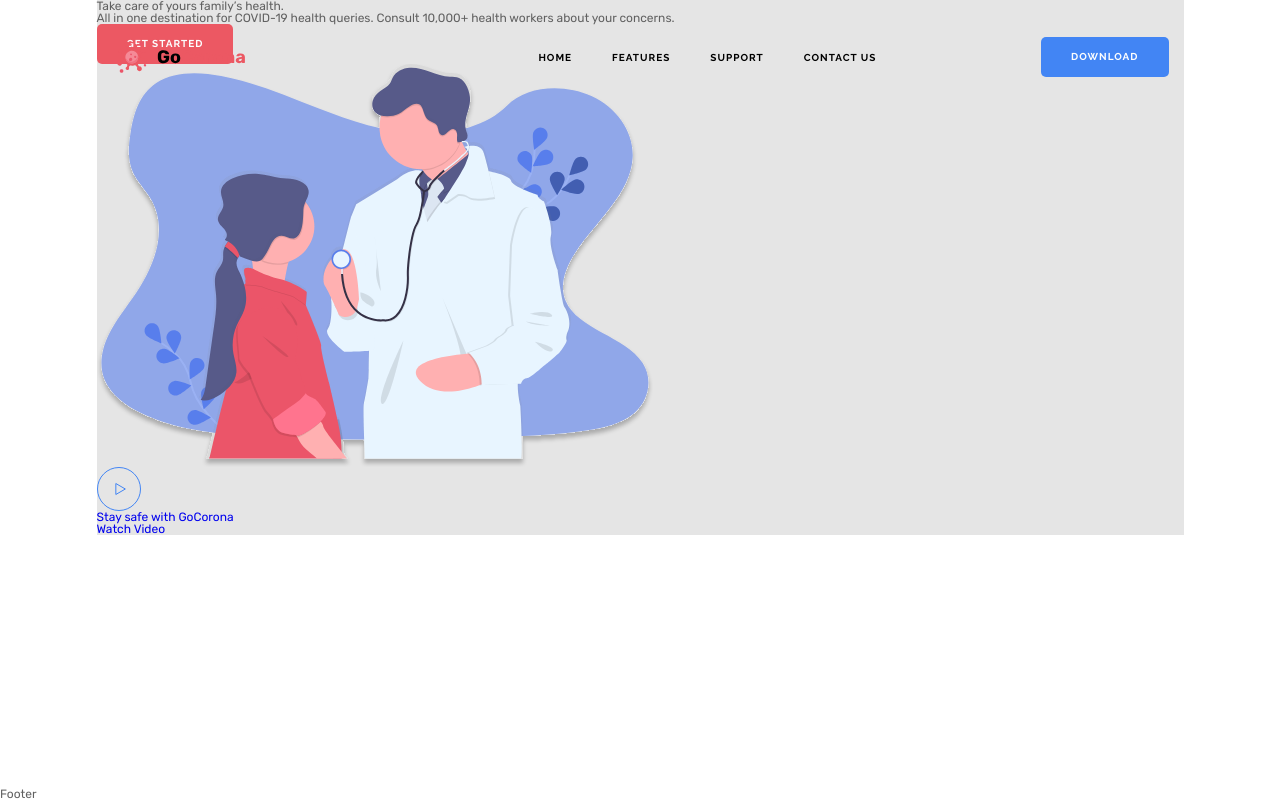
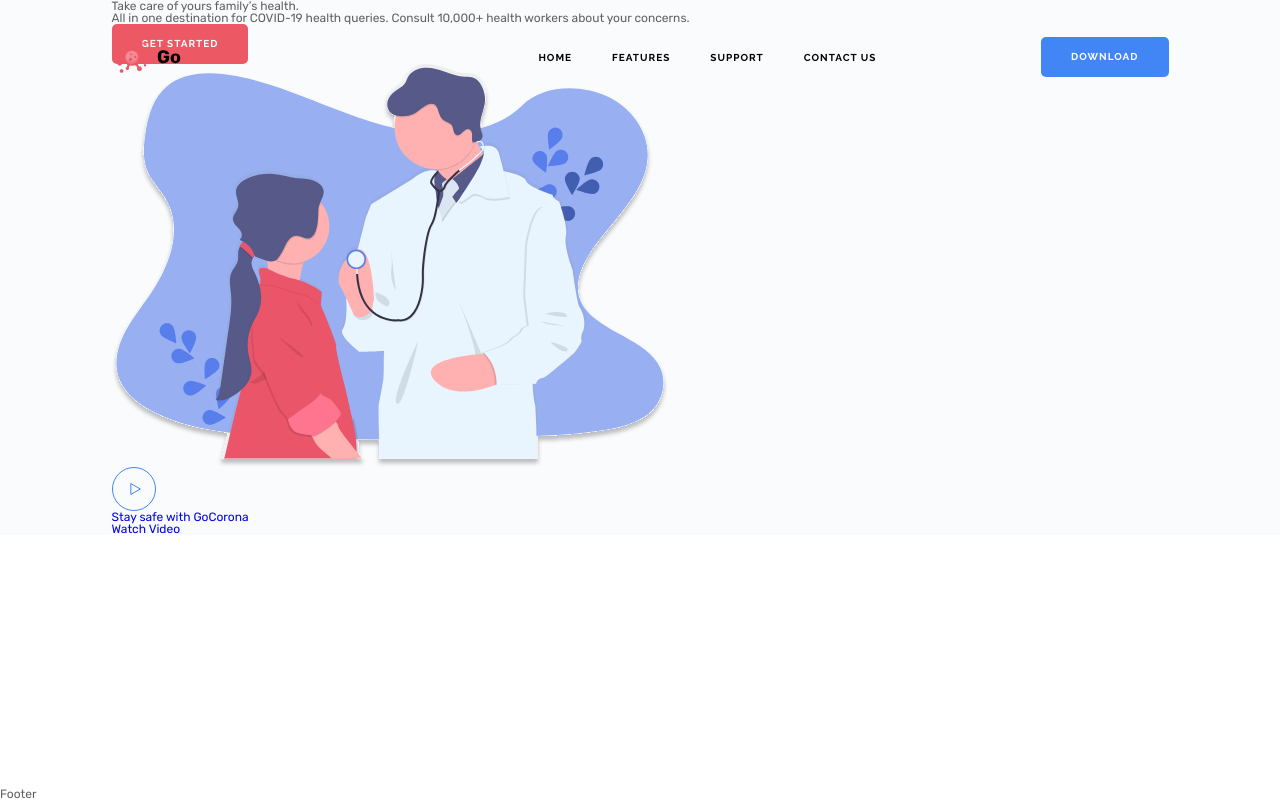
Before and after one commit to korvet88/Gocorona_web_sait, a plain HTML site: page source/index.html in a window 1280 px wide. Drawn offline with Linux system fonts and the light colour scheme.

Commit message:
fixed rdiscss
Фикс расхождений.

```diff
--- a/source/css/style.css
+++ b/source/css/style.css
@@ -274,11 +274,12 @@ body {
 
 /*=========================================================================*/
 
+.get_started {
+    background-color: #FAFBFD;
+}
 .get-started__container {
-    background-color: #E5E5E5;
-    padding: 0 0 0 0;
 }
-.get-started_content {
+.get-started__content {
 }
 .block-text {
 }
@@ -292,6 +293,8 @@ body {
 }
 .button {
 }
+.get-started__image {
+}
 .get-started__video {
 }
 .video-get-started {
@@ -304,5 +307,3 @@ body {
 }
 .video-get-started__text {
 }
-.get-started_image {
-}
--- a/source/index.html
+++ b/source/index.html
@@ -42,8 +42,9 @@
             </div>
         </header>
         <main class="main">
+            <section class="get_started">
                 <div class="get-started__container">
-                <div class="get-started_content">
+                    <div class="get-started__content">
                         <div class="block-text">
                             <h1 class="block-text__title block-text__title_blue">
                                 Take care of yours family’s <span>health</spon>.
@@ -56,13 +57,13 @@
                         </div>
 
                     </div>
-                <div class="get-started_image">
-                    <img src="/source/img/Group 14.svg" alt="Картинка доктора с малой">
+                    <div class="get-started__image">
+                        <img src="img/get-started__image/Group 14.svg" alt="Картинка доктора с малой">
                     </div>
 
                     <a href="#" class="get-started__video video-get-started">
                         <div class="video-get-started__icon">
-                        <img src="/source/img/Group 23.svg" alt="Кнопка Play">
+                            <img src="img/get-started__image/Group 23.svg" alt="Кнопка Play">
                         </div>
                         <div class="video-get-started__body">
                             <div class="video-get-started__title">Stay safe with GoCorona</div>
@@ -70,6 +71,7 @@
                         </div>
                     </a>
                 </div>
+            </section>
         </main>
         <footer class="footer">
             Footer
```
Also changed, not shown: source/img/get-started__image/Group 14.svg (renamed from source/img/Group 14.svg), source/img/get-started__image/Group 23.svg (renamed from source/img/Group 23.svg), 1 other file. Lines whose indentation alone changed are shown as unchanged.
